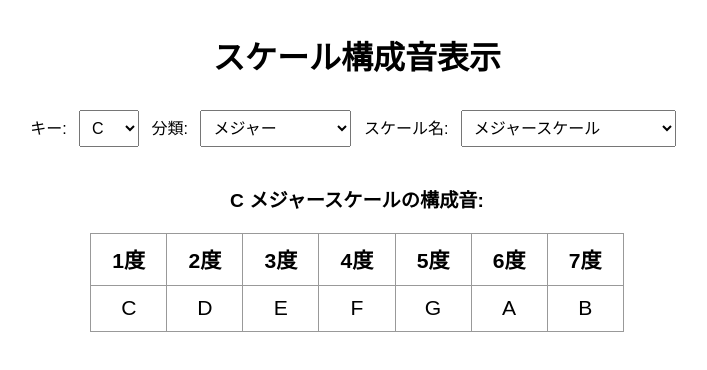
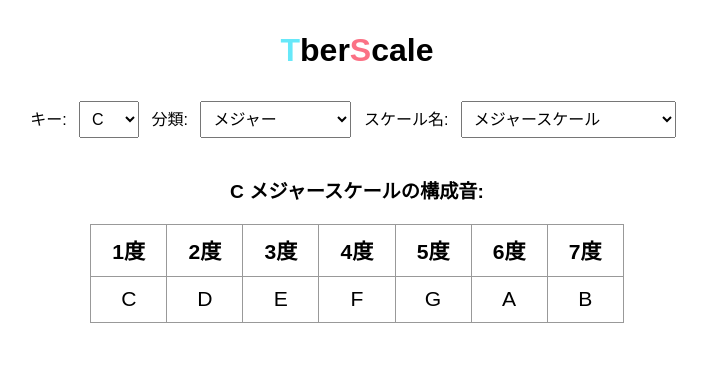
Before and after one commit to akito0802/mini, a plain HTML site: page index.html in a window 1280 px wide. Shown: the whole page, without its empty margins (283-990 px from the left). Drawn offline with Linux system fonts and the light colour scheme.

Commit message:
Add files via upload

```diff
--- a/index.html
+++ b/index.html
@@ -123,7 +123,7 @@ document.addEventListener('DOMContentLoaded', () => {
 </script>
 </head>
 <body>
-    <h1>スケール構成音表示</h1>
+    <h1><span style="color:#67e8f9;">T</span><span style="color:#000;">ber</span><span style="color:#fb7185;">S</span>cale</h1>
     <div>
         <label for="key-select">キー:</label>
         <select id="key-select">
```
